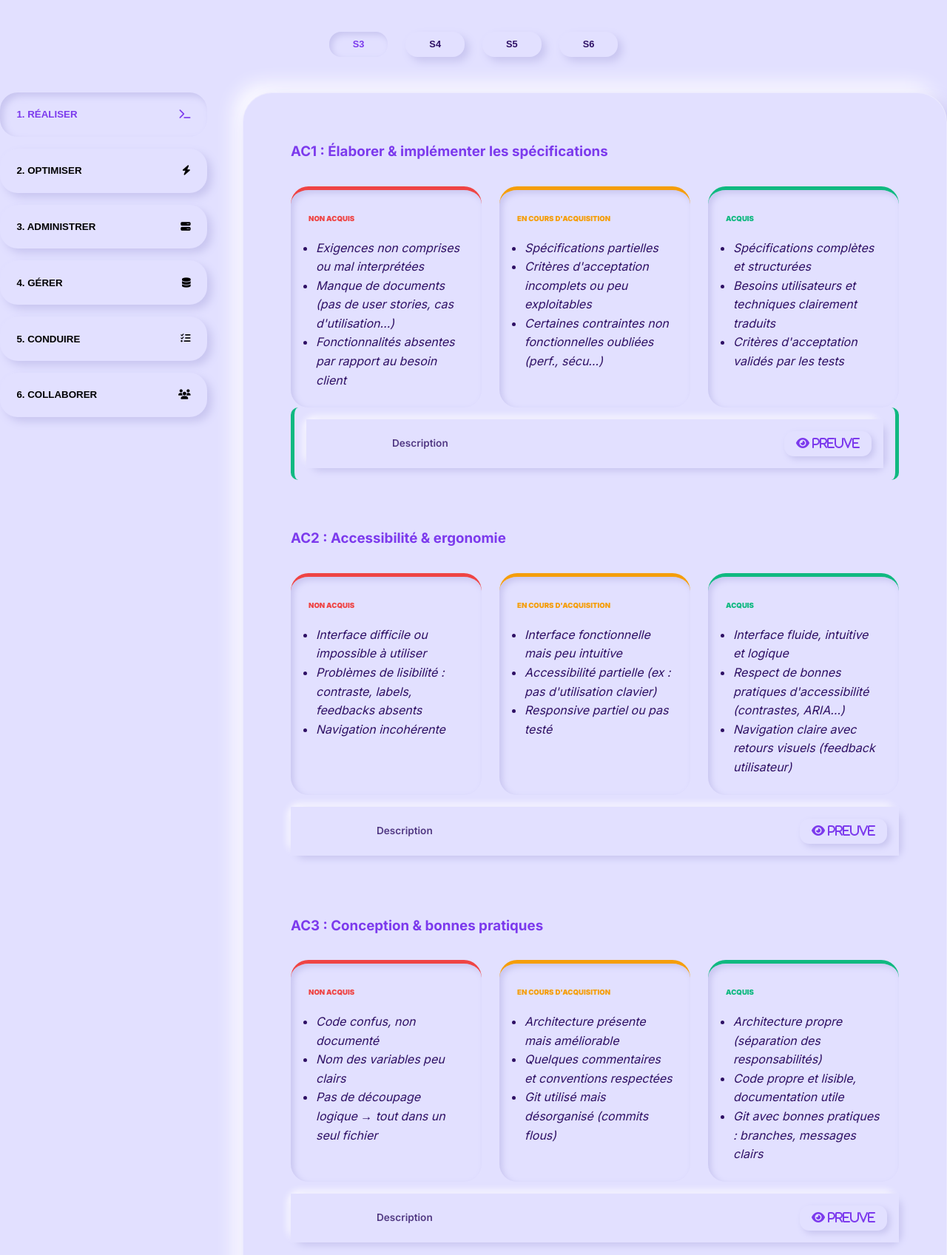
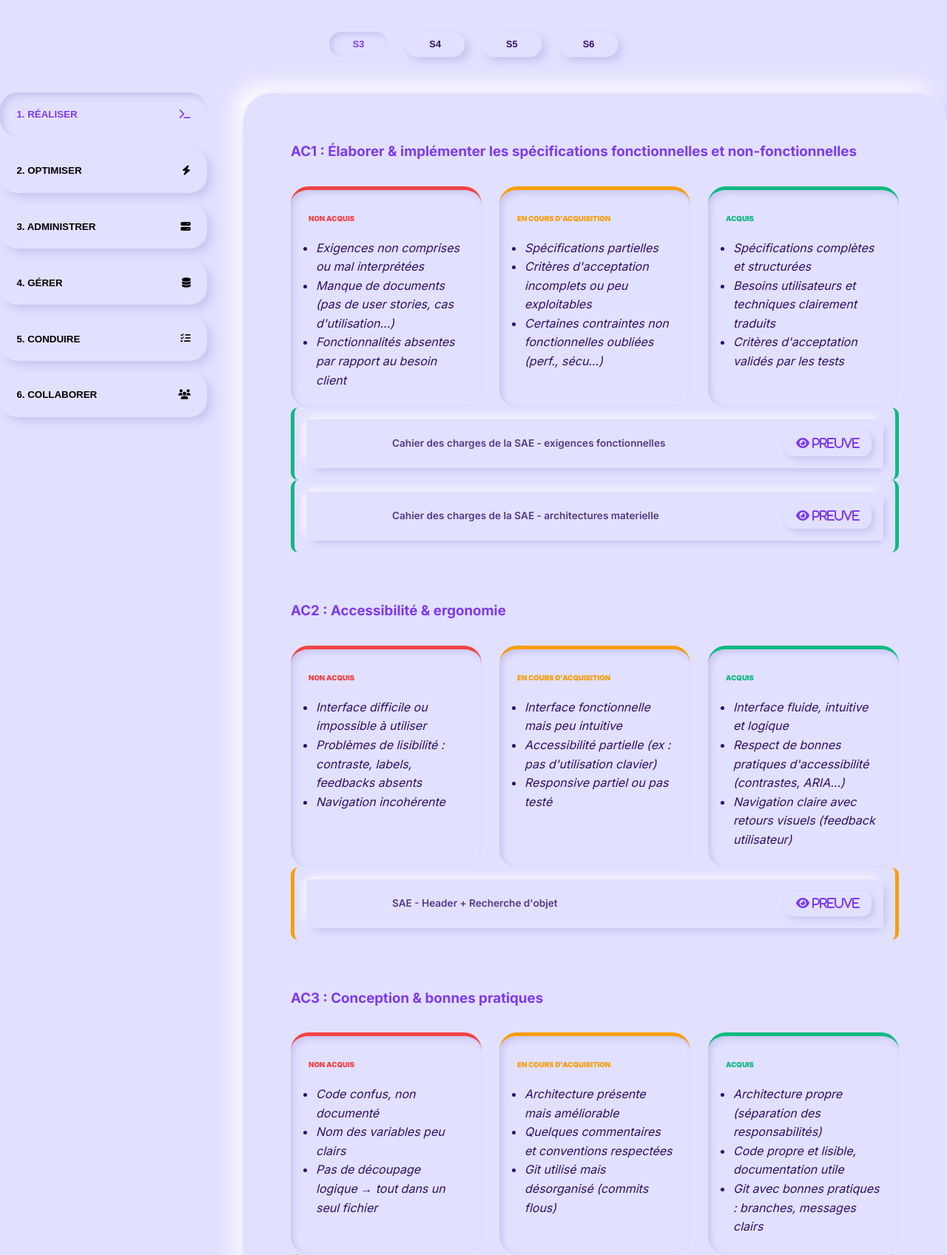
Before and after one commit to MarhadourM/Portfolio, a PHP site: page /competences in a window 1280 px wide. Shown: the part 226-1923 px from the top of the page at 74% size. Run offline with PHP 8.4, Linux system fonts and the light colour scheme.

Commit message:
Preuves competence 1

```diff
--- a/pages/semestres/S3/C1/C1-AC1.php
+++ b/pages/semestres/S3/C1/C1-AC1.php
@@ -1,5 +1,5 @@
 <div id="panel-S3-C1-AC1" class="ac-tableau">
-    <h3 class="accent" style="margin-bottom:1.5rem;">AC1 : Élaborer & implémenter les spécifications</h3>
+    <h3 class="accent" style="margin-bottom:1.5rem;">AC1 : Élaborer & implémenter les spécifications fonctionnelles et non-fonctionnelles</h3>
     <div class="grille-bilan">
         <div class="cellule-statut statut-non">
             <span class="statut-label statut-label-non">Non Acquis</span>
@@ -31,12 +31,25 @@
     <table class="tableau-preuves preuve-acquis">
         <tr class="ligne-preuve">
             <td class="cellule-ressources"></td>
-            <td class="cellule-description">Description</td>
+            <td class="cellule-description">Cahier des charges de la SAE - exigences fonctionnelles</td>
             <td style="text-align:right;">
-                <button class="bouton-apercu" onclick="ouvrirImage('/Portfolio/assets/img/')">
+                <button class="bouton-apercu" onclick="ouvrirImage('/Portfolio/assets/img/exigences-fonctionnelles1.png')">
                     <i class="fas fa-eye"> Preuve</i>
                 </button>
             </td>
         </tr>
     </table>
+    <table class="tableau-preuves preuve-acquis">
+        <tr class="ligne-preuve">
+            <td class="cellule-ressources"></td>
+            <td class="cellule-description">Cahier des charges de la SAE - architectures materielle</td>
+            <td style="text-align:right;">
+                <button class="bouton-apercu" onclick="ouvrirImage('/Portfolio/assets/img/exigences-non-fonctionnelles.png')">
+                    <i class="fas fa-eye"> Preuve</i>
+                </button>
+            </td>
+        </tr>
+    </table>
+
+
 </div>
--- a/pages/semestres/S3/C1/C1-AC2.php
+++ b/pages/semestres/S3/C1/C1-AC2.php
@@ -26,12 +26,12 @@
             </ul>
         </div>
     </div>
-    <table class="tableau-preuves">
+    <table class="tableau-preuves preuve-cours">
         <tr class="ligne-preuve">
             <td class="cellule-ressources"></td>
-            <td class="cellule-description">Description</td>
+            <td class="cellule-description">SAE - Header + Recherche d'objet</td>
             <td style="text-align:right;">
-                <button class="bouton-apercu" onclick="ouvrirImage('/Portfolio/assets/img/')">
+                <button class="bouton-apercu" onclick="ouvrirImage('/Portfolio/assets/img/ergonomie1.png')">
                     <i class="fas fa-eye"> Preuve</i>
                 </button>
             </td>
--- a/pages/semestres/S3/C1/C1-AC3.php
+++ b/pages/semestres/S3/C1/C1-AC3.php
@@ -26,12 +26,23 @@
             </ul>
         </div>
     </div>
-    <table class="tableau-preuves">
+    <table class="tableau-preuves preuve-acquis">
         <tr class="ligne-preuve">
             <td class="cellule-ressources"></td>
-            <td class="cellule-description">Description</td>
+            <td class="cellule-description">Architecture SAE - Modele MVC</td>
             <td style="text-align:right;">
-                <button class="bouton-apercu" onclick="ouvrirImage('/Portfolio/assets/img/')">
+                <button class="bouton-apercu" onclick="ouvrirImage('/Portfolio/assets/img/architectureMVC.png')">
+                    <i class="fas fa-eye"> Preuve</i>
+                </button>
+            </td>
+        </tr>
+    </table>
+    <table class="tableau-preuves preuve-acquis">
+        <tr class="ligne-preuve">
+            <td class="cellule-ressources"></td>
+            <td class="cellule-description">  Developpement SAE - Utilisation de git </td>
+            <td style="text-align:right;">
+                <button class="bouton-apercu" onclick="ouvrirImage('/Portfolio/assets/img/git-exemple.png')">
                     <i class="fas fa-eye"> Preuve</i>
                 </button>
             </td>
```
Also changed, not shown: assets/img/ergonomie2.png (deleted), assets/img/exigences-fonctionnelles2.png (deleted), assets/img/exigences-non-fonctionnelles.png (renamed from assets/img/exigences-non-fonctionnels.png).
